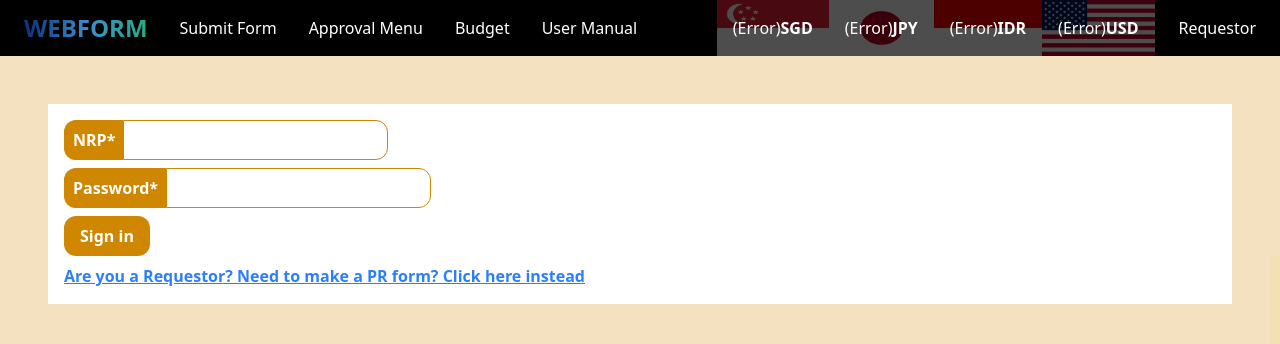
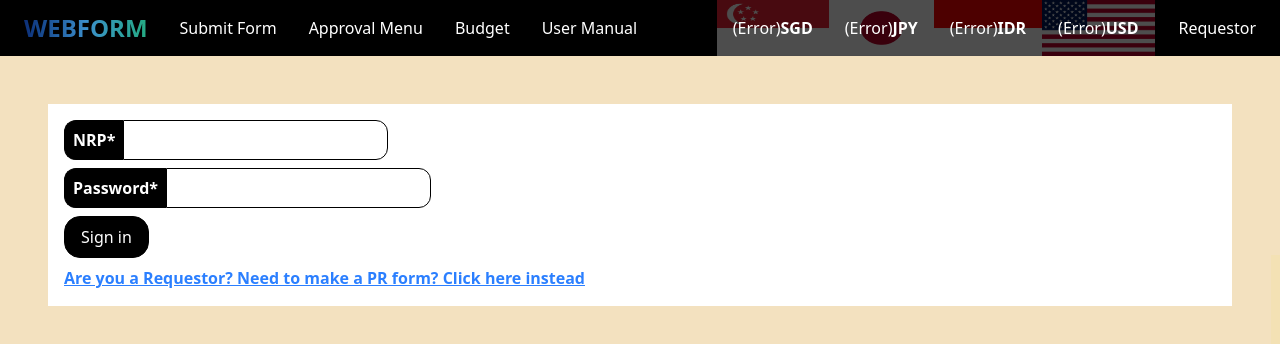
Before and after one commit to agw2005/ssi-webform, a React (Vite) app in the folder client/: page /login in a window 1280 px wide. Shown: the top 344 px of the page. Built offline with nearby package versions, Linux system fonts and the light colour scheme; no server answers.

Commit message:
feat(Login.tsx): replaced hard-coded button with reusable button

```diff
--- a/client/src/pages/Login.tsx
+++ b/client/src/pages/Login.tsx
@@ -1,11 +1,11 @@
 import { useState } from "react";
 import Primitive from "../components/reusable/Primitive.tsx";
 import TextInput from "../components/reusable/inputs/TextInput.tsx";
-import { resolveColorMappings } from "../helper/tailwindColorResolver.ts";
 import { Link, useNavigate } from "react-router-dom";
 import { createGenericChangeHandler } from "../helper/genericInputHandler.ts";
 import PasswordInput from "../components/reusable/inputs/PasswordInput.tsx";
 import TipBox from "../components/reusable/TipBox.tsx";
+import Button from "../components/reusable/Button.tsx";
 
 interface LoginInformation {
   nrp: string;
@@ -84,7 +84,7 @@ const Login = () => {
             name="user-nrp"
             id="user-nrp"
             requiredInput
-            variant="yellow"
+            variant="black"
             isDisabled={false}
             value={loginInformation.nrp}
             onChangeHandler={loginInformationOnChangeHandler("nrp")}
@@ -94,21 +94,21 @@ const Login = () => {
             name="user-password"
             id="user-password"
             requiredInput
-            variant="yellow"
+            variant="black"
             isDisabled={false}
             value={loginInformation.password}
             onChangeHandler={loginInformationOnChangeHandler("password")}
           />
+
           <div
-            className={`text-xs lg:text-sm xl:text-base | w-max text-white font-bold flex items-center px-4 py-2 rounded-xl ${resolveColorMappings("yellow", "button")} select-none`}
+            className="flex"
             onClick={() => {
               handleLoginSubmit(loginInformation);
               setLoginInformation(LOGIN_INFORMATION_DEFAULT_VALUE);
               setShowInvalidCredentialsWarning(false);
             }}
           >
-            {" "}
-            <button type="button">Sign in</button>
+            <Button id="login-submit" variant="black" label="Sign in" />
           </div>
         </div>
         <Link
```
